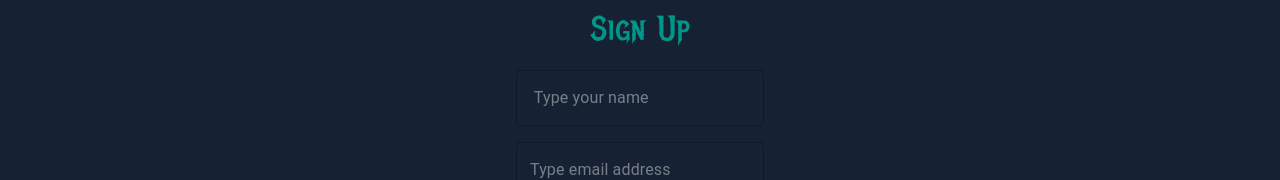
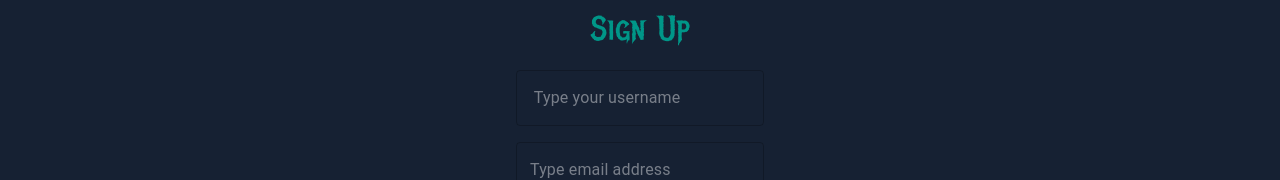
Before and after one commit to Grey-pearson/we-believe-forum, a React (Create React App) app in the folder client/: page /Login in a window 1280 px wide. Both pictures are taken after a click on the button "NEED TO CREATE AN ACCOUNT?". Shown: the part 476-656 px from the top of the page. Built offline with nearby package versions, Linux system fonts and the light colour scheme; no server answers; a web font is replaced by a local one.

Commit message:
changed some Login functionality

```diff
--- a/client/src/components/Login.js
+++ b/client/src/components/Login.js
@@ -54,8 +54,8 @@ const Login = () => {
       password: formState.password,
     },
     onCompleted: ({ addUser }) => {
-      Auth.login(addUser.addUser.token);
-      console.log(addUser.addUser.token);
+      Auth.addUser(addUser.token);
+      console.log(addUser.token);
       localStorage.setItem(AUTH_TOKEN, addUser.token);
       localStorage.setItem('user', JSON.stringify(addUser.user));
       navigate('/Home');
@@ -93,15 +93,15 @@ const Login = () => {
           {!formState.login && (
             <Grid item>
               <TextField
-                value={formState.name}
+                value={formState.username}
                 onChange={(e) =>
                   setFormState({
                     ...formState,
-                    name: e.target.value,
+                    username: e.target.value,
                   })
                 }
                 type="text"
-                placeholder=" Type your name"
+                placeholder=" Type your username"
                 inputProps={{
                   style: { color: 'white' },
                 }}
```
